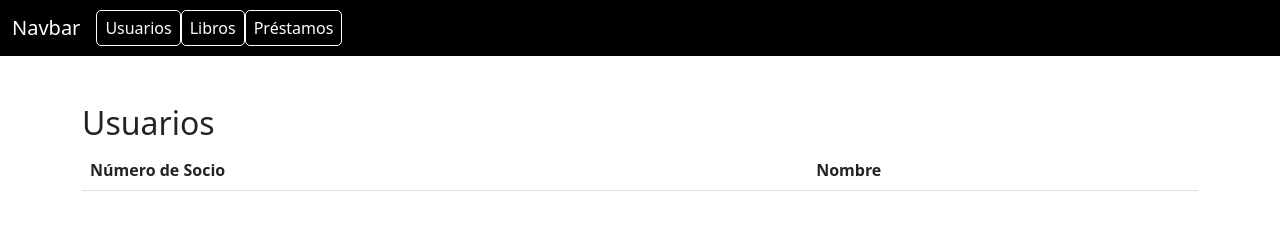
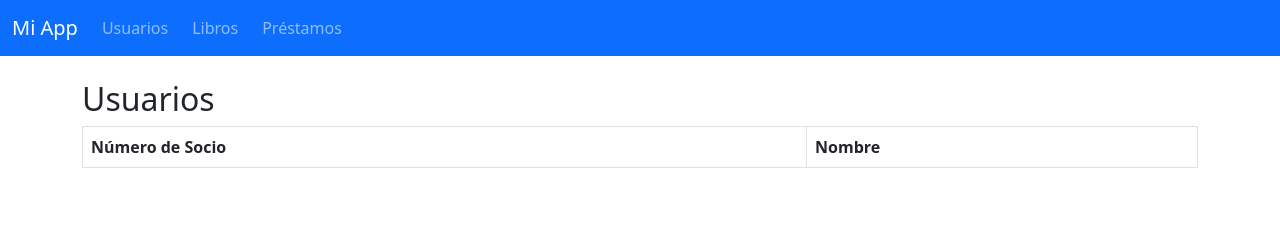
Before and after one commit to DairaDoo/Gestion_Biblioteca_Frontend, a plain HTML site: page FRONTEND/index.html in a window 1280 px wide. Drawn offline with nearby package versions, Linux system fonts and the light colour scheme.

Commit message:
Ahora si funcionan los cambios.

```diff
--- a/FRONTEND/index.html
+++ b/FRONTEND/index.html
@@ -8,39 +8,34 @@
     <!-- Bootstrap -->
     <link href="https://cdn.jsdelivr.net/npm/bootstrap@5.3.0/dist/css/bootstrap.min.css" rel="stylesheet">
 
-    <!-- CSS personalizado -->
-    <link rel="stylesheet" href="style.css">
-
 </head>
 <body>
 
-    <nav class="navbar navbar-expand-lg bg-black">
+    <nav class="navbar navbar-expand-lg navbar-dark bg-primary">
         <div class="container-fluid">
-            <a class="navbar-brand text-white" href="#">Navbar</a>
+            <a class="navbar-brand" href="#">Mi App</a>
             <button class="navbar-toggler" type="button" data-bs-toggle="collapse" data-bs-target="#navbarNav" aria-controls="navbarNav" aria-expanded="false" aria-label="Toggle navigation">
                 <span class="navbar-toggler-icon"></span>
             </button>
             <div class="collapse navbar-collapse" id="navbarNav">
                 <ul class="navbar-nav">
-                    <!-- Nuevos ítems -->
-                    <li class="nav-item">
-                        <a class="nav-link text-white" href="#" onclick="mostrarUsuarios()">Usuarios</a>
+                    <li class="nav-item me-2">
+                        <a class="nav-link" href="#" onclick="mostrarUsuarios()">Usuarios</a>
+                    </li>
+                    <li class="nav-item me-2">
+                        <a class="nav-link" href="#">Libros</a>
                     </li>
                     <li class="nav-item">
-                        <a class="nav-link text-white" href="#">Libros</a>
-                    </li>
-                    <li class="nav-item">
-                        <a class="nav-link text-white" href="#">Préstamos</a>
+                        <a class="nav-link" href="#">Préstamos</a>
                     </li>
                 </ul>
             </div>
         </div>
     </nav>
 
-    <!-- Tabla para mostrar usuarios -->
-    <div class="container mt-5">
+    <div class="container mt-4 mb-4">
         <h2>Usuarios</h2>
-        <table id="tabla-usuarios" class="table table-striped">
+        <table id="tabla-usuarios" class="table table-striped table-bordered">
             <thead>
                 <tr>
                     <th>Número de Socio</th>
--- a/FRONTEND/style.css
+++ b/FRONTEND/style.css
@@ -1,15 +1,42 @@
-.bg-black {
-    background-color: #000; /* Black color */
-    color: #fff; /* White text color */
+Barra de navegación
+.navbar {
+    background-color: #000;
+    padding: 10px 0;
 }
 
+.navbar-brand {
+    font-size: 24px;
+}
+
+/* Enlaces de navegación */
 .nav-link {
-    border: 1px solid white; /* Sets the border color to white and thickness to 1px */
-    padding: 5px 10px; /* Adds padding to make the border and text look nice */
-    border-radius: 5px; /* Optional: Adds rounded corners to the border */
+    border: 1px solid white;
+    padding: 8px 12px;
+    border-radius: 5px;
 }
 
 .nav-link:hover {
-    background-color: grey; /* Grey background on hover */
-    color: white; /* Keeps the text white for readability */
+    background-color: grey;
+    color: white;
 }
+
+/* Tabla de usuarios */
+.table {
+    margin-top: 20px;
+}
+
+.table th, .table td {
+    text-align: center;
+}
+
+.table tbody tr:nth-child(odd) {
+    background-color: #f9f9f9;
+}
+
+.nav-link-divider {
+    display: inline-block;
+    width: 1px;
+    height: 10px;
+    margin: 0 10px;
+    background-color: rgba(255, 255, 255, 0.5); /* Color del separador */
+}
```
